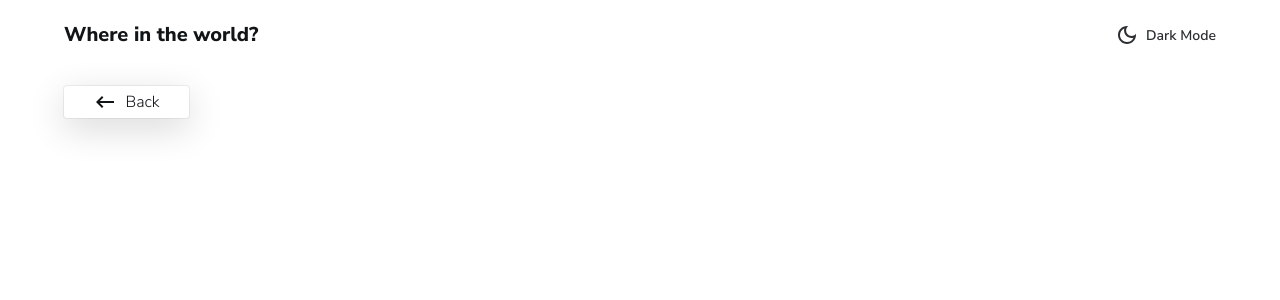
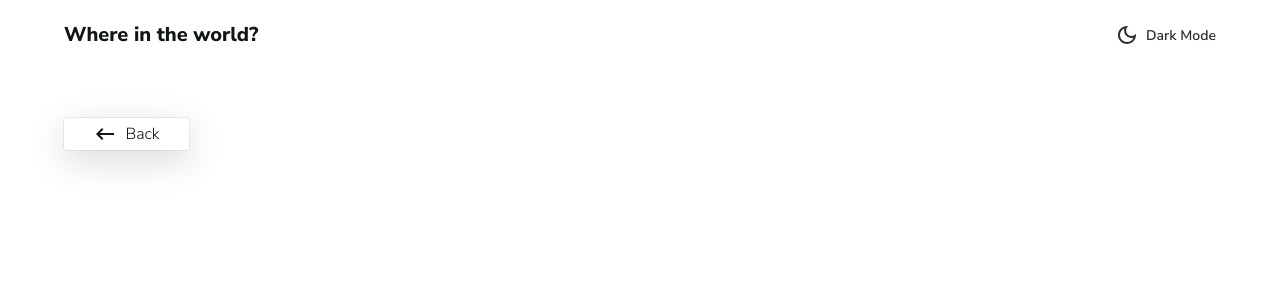
Before and after one commit to faridasad/where-in-the-world, a React (Vite) app: page /countries/1 in a window 1280 px wide. Shown: the top 300 px of the page. Built offline with nearby package versions, Linux system fonts and the light colour scheme.

Commit message:
improve styling

```diff
--- a/src/App.css
+++ b/src/App.css
@@ -6,15 +6,15 @@
 }
 
 /* Remove default margin */
-*{
+* {
   margin: 0;
   padding: 0;
   font: inherit;
 }
 
 /* Remove list styles on ul, ol elements with a list role, which suggests default styling will be removed */
-ul[role='list'],
-ol[role='list'] {
+ul[role="list"],
+ol[role="list"] {
   list-style: none;
 }
 
@@ -24,7 +24,7 @@ html:focus-within {
 }
 
 html,
-body{
+body {
   height: 100%;
 }
 
@@ -50,7 +50,7 @@ svg {
 /* Remove all animations, transitions and smooth scroll for people that prefer not to see them */
 @media (prefers-reduced-motion: reduce) {
   html:focus-within {
-   scroll-behavior: auto;
+    scroll-behavior: auto;
   }
 
   *,
@@ -63,18 +63,40 @@ svg {
   }
 }
 
-
 .App {
   display: flex;
   align-items: center;
   flex-direction: column;
-  font-family: 'Nunito Sans', sans-serif;
+  font-family: "Nunito Sans", sans-serif;
   gap: 4em;
 }
 
-
-
-a{
+a {
   text-decoration: none;
   color: inherit;
 }
+
+.lds-dual-ring {
+  display: inline-block;
+  width: 80px;
+  height: 80px;
+}
+.lds-dual-ring:after {
+  content: " ";
+  display: block;
+  width: 64px;
+  height: 64px;
+  margin: 8px;
+  border-radius: 50%;
+  border: 6px solid #fff;
+  border-color: #fff transparent #fff transparent;
+  animation: lds-dual-ring 1.2s linear infinite;
+}
+@keyframes lds-dual-ring {
+  0% {
+    transform: rotate(0deg);
+  }
+  100% {
+    transform: rotate(360deg);
+  }
+}
--- a/src/App.jsx
+++ b/src/App.jsx
@@ -1,23 +1,22 @@
-import React, { useState } from 'react'
+import React, { useState } from "react";
 import Home from "./pages/Home";
-import { BrowserRouter as Router, Routes, Route,} from "react-router-dom";
-import './App.css'
+import { BrowserRouter as Router, Routes, Route } from "react-router-dom";
+import "./App.css";
 import SingleCountry from "./pages/SingleCountry";
+import Error from "./pages/Error";
 
-export const MainContext = React.createContext()
+export const MainContext = React.createContext();
 
 function App() {
-
-  const [items, setItems] = useState([])
-  const [theme, setTheme] = useState("light")
+  const [items, setItems] = useState([]);
+  const [theme, setTheme] = useState("light");
 
   const data = {
     items,
     setItems,
     theme,
     setTheme,
-  }
-
+  };
 
   return (
     <div className="App">
@@ -25,7 +24,8 @@ function App() {
         <Router>
           <Routes>
             <Route path="/" element={<Home />} />
-            <Route exact path="countries/:id" element={<SingleCountry />} />
+            <Route path="countries/:id" element={<SingleCountry />} />
+            <Route path="*" element={<Error />} />
           </Routes>
         </Router>
       </MainContext.Provider>
--- a/src/components/Country.jsx
+++ b/src/components/Country.jsx
@@ -1,6 +1,6 @@
-import React from 'react'
-import { Link } from 'react-router-dom'
-import styled from 'styled-components'
+import React from "react";
+import { Link } from "react-router-dom";
+import styled from "styled-components";
 
 const Container = styled.div`
   width: 299px;
@@ -9,7 +9,8 @@ const Container = styled.div`
   gap: 1em;
   border-radius: 7px;
   cursor: pointer;
-`
+  margin-bottom: 2em;
+`;
 
 const Image = styled.img`
   object-fit: cover;
@@ -17,55 +18,65 @@ const Image = styled.img`
   height: 150px;
   border-top-left-radius: 7px;
   border-top-right-radius: 7px;
-`
+`;
 
 const DescriptionContainer = styled.div`
   height: 150px;
   display: flex;
   flex-direction: column;
   align-items: flex-start;
-    gap: .6em;
+  gap: 0.6em;
   padding-left: 1em;
   border-bottom-left-radius: 7px;
   border-bottom-right-radius: 7px;
-
-`
+`;
 
 const CountryName = styled.p`
   font-weight: 800;
-    font-size: 16px;
-`
+  font-size: 18px;
+`;
 
 const DescLine = styled.div`
   display: flex;
   align-items: center;
-    gap: .2em;
-`
+  gap: 0.2em;
+`;
 
 const DescHeader = styled.p`
   font-weight: 600;
   font-size: 12px;
-`
+`;
 
 const DescData = styled.p`
   font-size: 12px;
-`
+`;
 
-const Country = ({link, name, population, region, capital}) => {
-
+const Country = ({ link, name, population, region, capital }) => {
   return (
     <Link to={`/countries/${name}`}>
-        <Container className='country-con'>
-            <Image src={link}/>
+      <Container className="country-con">
+        <Image src={link} />
         <DescriptionContainer>
           <CountryName>{name}</CountryName>
-                <DescLine><DescHeader>Population: </DescHeader><DescData> {population}</DescData></DescLine>
-                <DescLine><DescHeader>Region: </DescHeader><DescData> {region}</DescData></DescLine>
-                <DescLine><DescHeader>Capital: </DescHeader><DescData> {capital}</DescData></DescLine>
+          <DescLine>
+            <DescHeader>Population: </DescHeader>
+            <DescData>
+              {" "}
+              {population.toString().replace(/\B(?=(\d{3})+(?!\d))/g, ".")}
+            </DescData>
+          </DescLine>
+          <DescLine>
+            <DescHeader>Region: </DescHeader>
+            <DescData> {region}</DescData>
+          </DescLine>
+          <DescLine>
+            <DescHeader>Capital: </DescHeader>
+            <DescData> {capital}</DescData>
+          </DescLine>
         </DescriptionContainer>
       </Container>
     </Link>
-  )
-}
+  );
+};
 
-export default Country
+export default Country;
--- a/src/pages/SingleCountry.jsx
+++ b/src/pages/SingleCountry.jsx
@@ -1,35 +1,36 @@
-import React, {useContext} from 'react'
-import Header from '../components/Header'
+import React, { useContext } from "react";
+import Header from "../components/Header";
 import { KeyboardBackspace } from "@mui/icons-material";
-import styled from 'styled-components';
-import { useParams, Link } from 'react-router-dom'
-import { MainContext } from '../App';
+import styled from "styled-components";
+import { useParams, Link } from "react-router-dom";
+import { MainContext } from "../App";
 
 const Container = styled.div`
   width: 100%;
-`
+`;
 
 const BackButton = styled.button`
   width: 125px;
   border: none;
   margin-left: 4em;
   border-radius: 3px;
-    padding: .25em 1em;
-    margin-top: 1em;
+  padding: 0.25em 1em;
+  margin-top: 3em;
   cursor: pointer;
-    box-shadow: rgba(0, 0, 0, 0.16) 0px 10px 36px 0px, rgba(0, 0, 0, 0.06) 0px 0px 0px 1px;
-`
+  box-shadow: rgba(0, 0, 0, 0.16) 0px 10px 36px 0px,
+    rgba(0, 0, 0, 0.06) 0px 0px 0px 1px;
+`;
 
 const CountryContainer = styled.div`
   padding: 0 4em;
-height: 100vh;
+  height: calc(100vh - 70px);
   display: flex;
   justify-content: flex-start;
-    align-items: flex-start;
+  align-items: center;
   flex-wrap: wrap;
-    margin-top: 5em;
   gap: 7em;
-`
+  padding-bottom: 15em;
+`;
 
 const Image = styled.img`
   display: block;
@@ -37,95 +38,150 @@ const Image = styled.img`
   max-width: 500px;
   aspect-ratio: 1.75 / 1;
   object-fit: fill;
-`
+  box-shadow: rgba(0, 0, 0, 0.16) 0px 10px 36px 0px,
+    rgba(0, 0, 0, 0.06) 0px 0px 0px 1px;
+`;
 
 const DetailsContainer = styled.div`
   display: flex;
   flex-direction: column;
   justify-content: center;
   align-content: center;
-`
+
+  @media screen and (max-width: 1200px) {
+    transform: translateY(-5em);
+  }
+`;
 
 const Name = styled.h2`
   font-weight: 800;
   font-size: 1.5em;
-`
+`;
 
 const Details = styled.div`
   display: flex;
   flex-wrap: wrap;
   gap: 3em;
+`;
 
-`
-
-const List = styled.ul`
-
-`
+const List = styled.ul``;
 
 const ListItem = styled.li`
   display: flex;
   list-style: none;
-    gap: .5em;
+  gap: 0.5em;
   white-space: nowrap;
-`
+`;
 
 const BordersContainer = styled.div`
   display: flex;
-    gap: .7em;
+  align-items: center;
+  gap: 0.7em;
   margin-top: 2em;
-`
+  flex-wrap: wrap;
+`;
 
 const BorderText = styled.p`
   font-weight: 600;
-`
+`;
 
 const BorderSpan = styled.span`
-
-`
+  padding: 0.2em 0.7em;
+  border-radius: 2px;
+  box-shadow: rgba(0, 0, 0, 0.16) 0px 10px 36px 0px,
+    rgba(0, 0, 0, 0.06) 0px 0px 0px 1px;
+`;
 const Bold = styled.p`
   font-weight: 600;
-`
+`;
 
 const SingleCountry = () => {
-    const { id } = useParams()
-
-    const {items} = useContext(MainContext)
-
-
-    const item = items.find(i => i.name.common === id)
+  const { id } = useParams();
+  const { items } = useContext(MainContext);
+  const item = items.find((i) => i.name.common === id);
 
   return (
     <Container>
       <Header />
-        <BackButton className="button-con"><Link style={{display: "flex", alignItems: "center", justifyContent: "center", gap: ".5em" }} to="/"><KeyboardBackspace /> Back</Link></BackButton>
-        {item &&
+      <BackButton className="button-con">
+        <Link
+          style={{
+            display: "flex",
+            alignItems: "center",
+            justifyContent: "center",
+            gap: ".5em",
+          }}
+          to="/"
+        >
+          <KeyboardBackspace /> Back
+        </Link>
+      </BackButton>
+      {item && (
         <CountryContainer>
-            <Image src={item.flags.png}/>
+          <Image src={item.flags.png} />
           <DetailsContainer>
             <Name>{item.name.common}</Name>
             <Details>
               <List>
-                        <ListItem><Bold>Native Name: </Bold></ListItem>
-                        <ListItem><Bold>Population: </Bold> {item.population}</ListItem>
-                        <ListItem><Bold>Region: </Bold> {item.region}</ListItem>
-                        <ListItem><Bold>Sub Region: </Bold> {item.subregion}</ListItem>
-                        <ListItem><Bold>Capital: </Bold> {item.capital}</ListItem>
+                <ListItem>
+                  <Bold>Native Name: </Bold>
+                  {Object.entries(item.name.nativeName)[0][1].official}
+                </ListItem>
+                <ListItem>
+                  <Bold>Population: </Bold>{" "}
+                  {item.population
+                    .toString()
+                    .replace(/\B(?=(\d{3})+(?!\d))/g, ".")}
+                </ListItem>
+                <ListItem>
+                  <Bold>Region: </Bold> {item.region}
+                </ListItem>
+                <ListItem>
+                  <Bold>Sub Region: </Bold> {item.subregion}
+                </ListItem>
+                <ListItem>
+                  <Bold>Capital: </Bold> {item.capital}
+                </ListItem>
               </List>
               <List>
-                        <ListItem><Bold>Top Level Domain: </Bold> {item.tld}</ListItem>
-                        <ListItem><Bold>Currencies: </Bold></ListItem>
-                        <ListItem><Bold>Languages: </Bold>{}</ListItem>
+                <ListItem>
+                  <Bold>Top Level Domain: </Bold> {item.tld}
+                </ListItem>
+                <ListItem>
+                  <Bold>Currencies: </Bold>
+                  {Object.entries(item.currencies).map((c, index) => {
+                    return <span key={index}>{c[1].name} | </span>;
+                  })}
+                </ListItem>
+                <ListItem>
+                  <Bold>Languages: </Bold>
+                  {Object.entries(item.languages).map((l, index) => {
+                    l.shift();
+                    return <span key={index}>{l[0]} |</span>;
+                  })}
+                </ListItem>
               </List>
             </Details>
             <BordersContainer>
               <BorderText>Border Countries: </BorderText>
-
+              {!item.borders ? (
+                <BorderSpan className="border-con">Not any borders</BorderSpan>
+              ) : (
+                Object.entries(item.borders).map((b, index) => {
+                  b.shift();
+                  return (
+                    <BorderSpan className="border-con" key={index}>
+                      {b[0]}
+                    </BorderSpan>
+                  );
+                })
+              )}
             </BordersContainer>
           </DetailsContainer>
         </CountryContainer>
-        }
+      )}
     </Container>
-  )
-}
+  );
+};
 
-export default SingleCountry
+export default SingleCountry;
--- a/src/theme.js
+++ b/src/theme.js
@@ -1,29 +1,34 @@
-import { createGlobalStyle } from 'styled-components';
+import { createGlobalStyle } from "styled-components";
 
 export const GlobalStyles = createGlobalStyle`
-  .App {
+  body {
     background: ${({ theme }) => theme.body};
     color: ${({ theme }) => theme.text};
     transition: background 0.2s ease-in, color 0.2s ease-in;
   }
-  .header-con, .input-con, .country-con, .filter-con, .button-con {
-    background-color: ${({ theme }) => theme.bgc};
+  .header-con, .input-con, .country-con, .filter-con, .button-con, .border-con, .input, .toggle-con {
+    background-color: ${({ theme }) => theme.bg_c};
     color: ${({ theme }) => theme.text};
   }
+  .error-br {
+    background-color: ${({ theme }) => theme.e_br};
+  }
 
-  .toggle-con {
-    color: ${({ theme }) => theme.text};
+  .lds-dual-ring::after {
+    border-color: ${({ theme }) => theme.e_br} transparent ${({ theme }) =>
+  theme.e_br} transparent;
   }
 
 `;
 export const lightTheme = {
-  body: 'hsl(0, 0%, 100%)',
-  text: 'hsl(200, 15%, 8%)',
-  bgc: 'hsl(0, 0%, 100%)',
-
+  body: "hsl(0, 0%, 100%)",
+  text: "hsl(200, 15%, 8%)",
+  bg_c: "hsl(0, 0%, 100%)",
+  e_br: "hsl(200, 15%, 8%)",
 };
 export const darkTheme = {
-  body: 'hsl(207, 26%, 17%)',
-  text: 'hsl(0, 0%, 100%)',
-  bgc: 'hsl(209, 23%, 22%)'
+  body: "hsl(207, 26%, 17%)",
+  text: "hsl(0, 0%, 100%)",
+  bg_c: "hsl(209, 23%, 22%)",
+  e_br: "hsl(0, 0%, 100%)",
 };
```
Also changed, not shown: src/components/Countries.jsx (+13 -15 lines), src/components/Header.jsx (+30 -24 lines), src/components/Search.jsx (+36 -16 lines), src/main.jsx (+5 -7 lines), src/pages/Home.jsx (+18 -16 lines). Lines whose indentation alone changed are shown as unchanged.
